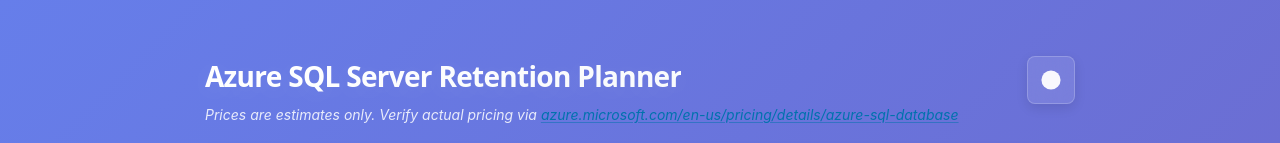
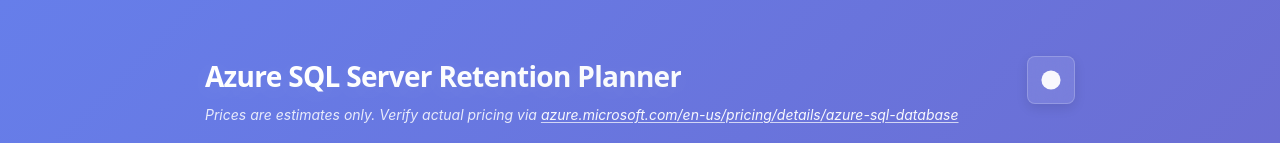
Before and after one commit to scott-the-programmer/azsql-retention-planner, a Preact app: page / in a window 1280 px wide. Shown: the top 143 px of the page. Built offline with nearby package versions, Linux system fonts and the light colour scheme; no server answers.

Commit message:
add disclaimer and footer tweaks

```diff
--- a/src/app.tsx
+++ b/src/app.tsx
@@ -273,7 +273,7 @@
 
       <footer class="app-footer">
         <div class="footer-content">
-          <span class="footer-text">Built with ❤️ by Scott</span>
+          <span class="footer-text">Built with ❤️ by <a href="https://scott.murray.kiwi" target="_blank" rel="noopener noreferrer">Scott</a></span>
           <a
             href="https://github.com/scott-the-programmer/azsql-retention-planner"
             target="_blank"
--- a/src/styles/app.css
+++ b/src/styles/app.css
@@ -126,6 +126,18 @@
   color: var(--text-secondary);
   margin: 0;
   font-weight: 400;
+}
+
+.pricing-disclaimer a {
+  color: var(--text-primary);
+  text-decoration: underline;
+  text-decoration-color: var(--text-muted);
+  transition: all 0.3s cubic-bezier(0.4, 0, 0.2, 1);
+}
+
+.pricing-disclaimer a:hover {
+  color: rgba(255, 255, 255, 0.95);
+  text-decoration-color: var(--text-primary);
 }
 
 .theme-toggle {
@@ -849,6 +861,17 @@
   font-weight: 500;
 }
 
+.footer-text a {
+  color: var(--text-primary);
+  text-decoration: none;
+  transition: all 0.3s cubic-bezier(0.4, 0, 0.2, 1);
+}
+
+.footer-text a:hover {
+  color: rgba(255, 255, 255, 0.95);
+  text-decoration: underline;
+}
+
 .github-link {
   display: flex;
   align-items: center;
```
